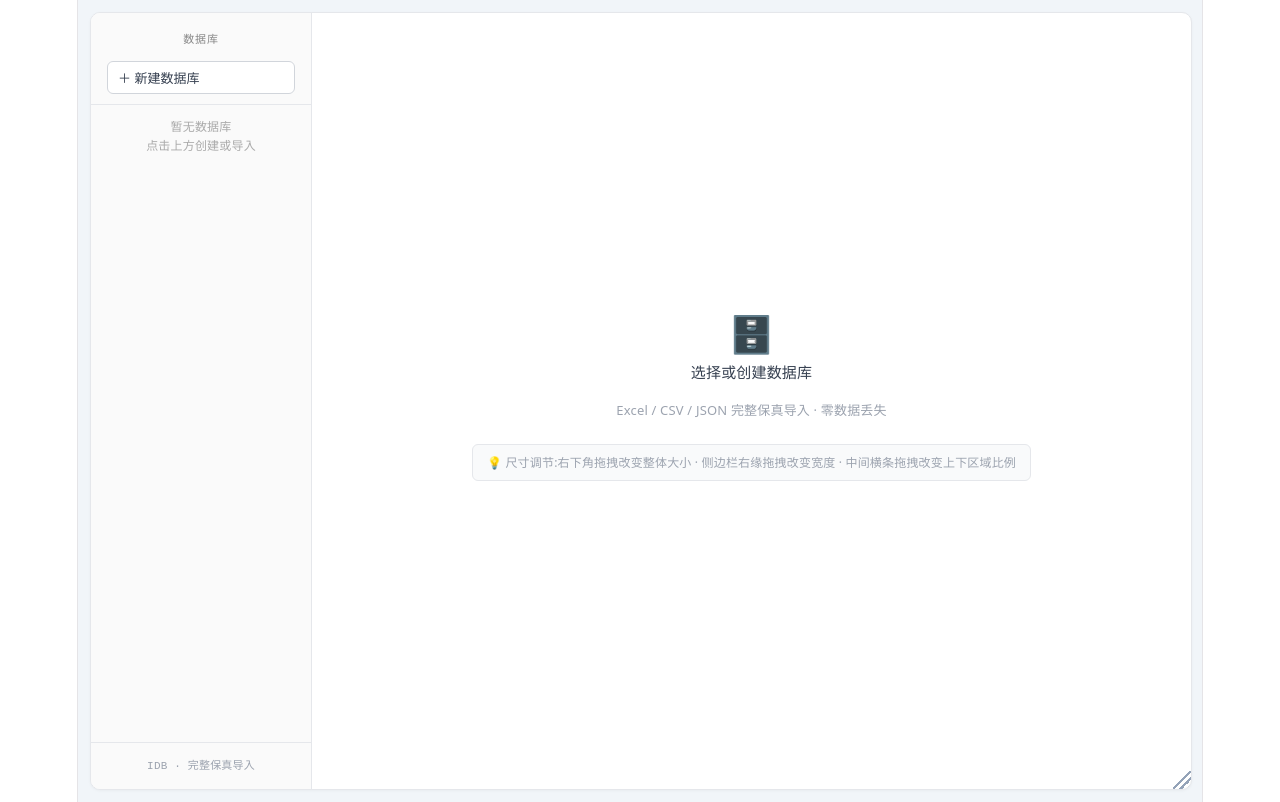
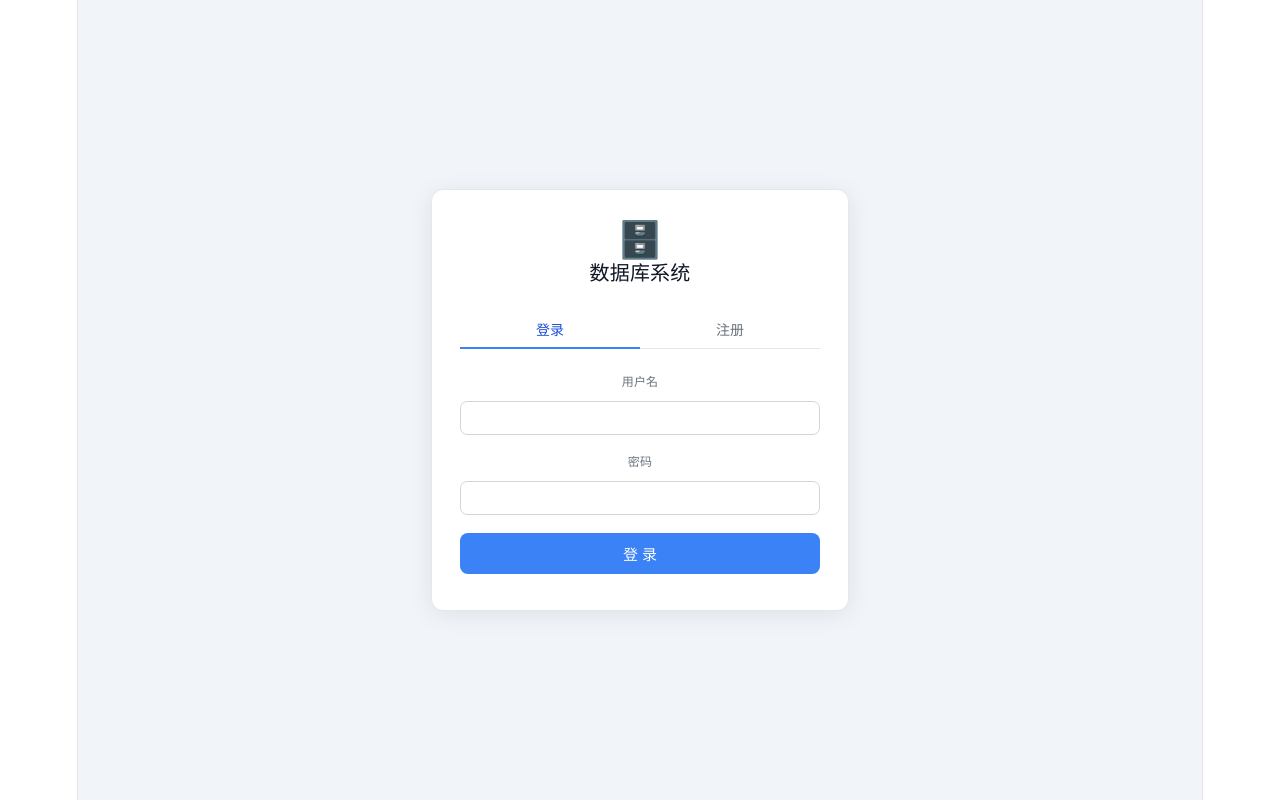
Before and after one commit to yechuyang528/my-db-app, a React (Vite) app: page / in a window 1280 px wide. Built offline with nearby package versions, Linux system fonts and the light colour scheme.

Commit message:
添加登录页

```diff
--- a/src/App.jsx
+++ b/src/App.jsx
@@ -744,7 +744,7 @@ function renderGroup(g, groups, expandedGroups, setExpandedGroups, hoverGroup, s
    主组件
    ============================================================ */
 
-export default function App() {
+  function App() {
   const [metas, setMetas] = useState({});
   const [counts, setCounts] = useState({});
   const [records, setRecords] = useState([]);
@@ -1839,3 +1839,117 @@ export default function App() {
     </div>
   );
 }
+function LoginPage({ onLogin }) {
+  const [tab, setTab] = useState("login");
+  const [username, setUsername] = useState("");
+  const [password, setPassword] = useState("");
+  const [confirm, setConfirm] = useState("");
+  const [loading, setLoading] = useState(false);
+  const [err, setErr] = useState("");
+  const [ok, setOk] = useState("");
+
+  const submit = async () => {
+    setErr(""); setOk("");
+    if (!username.trim() || !password.trim()) return setErr("用户名和密码不能为空");
+    if (tab === "register") {
+      if (password !== confirm) return setErr("两次密码不一致");
+      if (password.length < 6) return setErr("密码至少 6 位");
+    }
+    setLoading(true);
+    try {
+      if (tab === "register") {
+        const res = await fetch("/api/register", {
+          method: "POST",
+          headers: { "Content-Type": "application/json" },
+          body: JSON.stringify({ username: username.trim(), password }),
+        });
+        const data = await res.json();
+        if (!res.ok) throw new Error(data.error || "注册失败");
+        setOk("注册成功！请登录"); setTab("login"); setPassword(""); setConfirm("");
+      } else {
+        const res = await fetch("/api/login", {
+          method: "POST",
+          headers: { "Content-Type": "application/json" },
+          body: JSON.stringify({ username: username.trim(), password }),
+        });
+        const data = await res.json();
+        if (!res.ok) throw new Error(data.error || "登录失败");
+        localStorage.setItem("token", data.token);
+        localStorage.setItem("username", username.trim());
+        onLogin(username.trim());
+      }
+    } catch (e) {
+      setErr(e.message);
+    } finally {
+      setLoading(false);
+    }
+  };
+
+  return (
+    <div style={{ minHeight: "100vh", display: "flex", alignItems: "center", justifyContent: "center", background: "#f1f5f9", fontFamily: "system-ui, sans-serif" }}>
+      <div style={{ width: 360, background: "#fff", borderRadius: 12, boxShadow: "0 4px 24px rgba(0,0,0,0.08)", padding: "36px 28px", border: "1px solid #e5e7eb" }}>
+        <div style={{ textAlign: "center", marginBottom: 24 }}>
+          <div style={{ fontSize: 36 }}>🗄️</div>
+          <div style={{ fontSize: 20, fontWeight: 700, color: "#111827", marginTop: 8 }}>数据库系统</div>
+        </div>
+        <div style={{ display: "flex", borderBottom: "1px solid #e5e7eb", marginBottom: 20 }}>
+          {[{ id: "login", label: "登录" }, { id: "register", label: "注册" }].map(t => (
+            <button key={t.id} onClick={() => { setTab(t.id); setErr(""); setOk(""); }}
+              style={{ flex: 1, padding: "8px 0", background: "transparent", border: "none", borderBottom: tab === t.id ? "2px solid #3b82f6" : "2px solid transparent", color: tab === t.id ? "#1d4ed8" : "#6b7280", fontSize: 14, fontWeight: tab === t.id ? 600 : 400, cursor: "pointer", marginBottom: -1 }}>
+              {t.label}
+            </button>
+          ))}
+        </div>
+        {["用户名", "密码"].map((label, idx) => (
+          <div key={label} style={{ marginBottom: 14 }}>
+            <label style={{ display: "block", fontSize: 12, color: "#6b7280", marginBottom: 6 }}>{label}</label>
+            <input type={idx === 1 ? "password" : "text"}
+              value={idx === 0 ? username : password}
+              onChange={e => idx === 0 ? setUsername(e.target.value) : setPassword(e.target.value)}
+              onKeyDown={e => e.key === "Enter" && submit()}
+              placeholder={idx === 1 && tab === "register" ? "至少 6 位" : ""}
+              style={{ width: "100%", boxSizing: "border-box", padding: "8px 10px", border: "1px solid #d1d5db", borderRadius: 7, fontSize: 14 }} />
+          </div>
+        ))}
+        {tab === "register" && (
+          <div style={{ marginBottom: 14 }}>
+            <label style={{ display: "block", fontSize: 12, color: "#6b7280", marginBottom: 6 }}>确认密码</label>
+            <input type="password" value={confirm} onChange={e => setConfirm(e.target.value)}
+              onKeyDown={e => e.key === "Enter" && submit()}
+              style={{ width: "100%", boxSizing: "border-box", padding: "8px 10px", border: "1px solid #d1d5db", borderRadius: 7, fontSize: 14 }} />
+          </div>
+        )}
+        {err && <div style={{ marginBottom: 12, padding: "8px 12px", background: "#fef2f2", border: "1px solid #fecaca", borderRadius: 6, fontSize: 13, color: "#991b1b" }}>{err}</div>}
+        {ok  && <div style={{ marginBottom: 12, padding: "8px 12px", background: "#f0fdf4", border: "1px solid #bbf7d0", borderRadius: 6, fontSize: 13, color: "#166534" }}>{ok}</div>}
+        <button onClick={submit} disabled={loading}
+          style={{ width: "100%", padding: "10px 0", background: loading ? "#93c5fd" : "#3b82f6", color: "#fff", border: "none", borderRadius: 8, fontSize: 15, fontWeight: 600, cursor: loading ? "not-allowed" : "pointer", marginTop: 4 }}>
+          {loading ? "请稍候…" : tab === "login" ? "登 录" : "注 册"}
+        </button>
+      </div>
+    </div>
+  );
+}
+
+export default function Root() {
+  const [user, setUser] = useState(() => localStorage.getItem("username") || null);
+
+  useEffect(() => {
+    if (!localStorage.getItem("token")) setUser(null);
+  }, []);
+
+  if (!user) return <LoginPage onLogin={(u) => setUser(u)} />;
+
+  return (
+    <>
+      <div style={{ position: "fixed", top: 10, right: 14, zIndex: 9999, display: "flex", alignItems: "center", gap: 8, background: "rgba(255,255,255,0.95)", border: "1px solid #e5e7eb", borderRadius: 20, padding: "5px 12px 5px 10px", boxShadow: "0 1px 4px rgba(0,0,0,0.07)", fontSize: 13 }}>
+        <span>👤</span>
+        <span style={{ color: "#374151", fontWeight: 500 }}>{user}</span>
+        <button onClick={() => { localStorage.removeItem("token"); localStorage.removeItem("username"); setUser(null); }}
+          style={{ padding: "3px 10px", background: "transparent", border: "1px solid #e5e7eb", borderRadius: 12, color: "#6b7280", fontSize: 12, cursor: "pointer" }}>
+          退出
+        </button>
+      </div>
+      <App />
+    </>
+  );
+}
```
